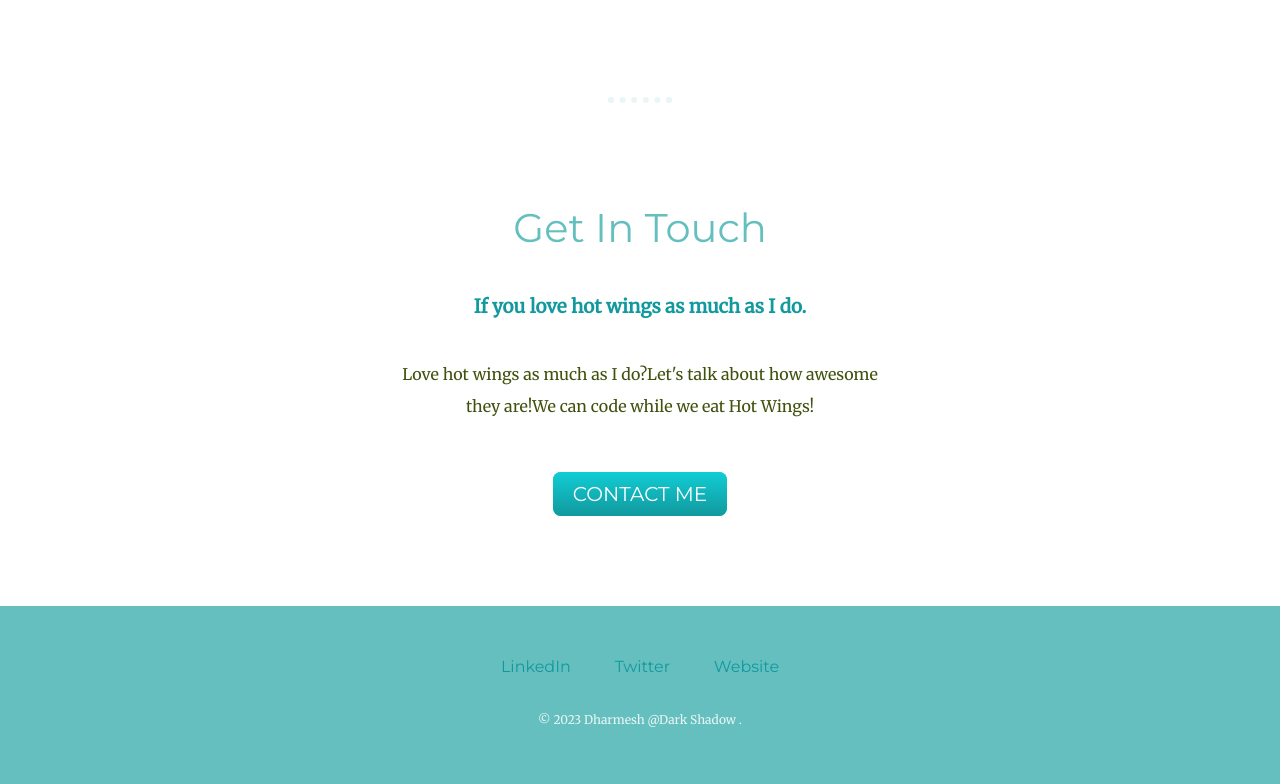
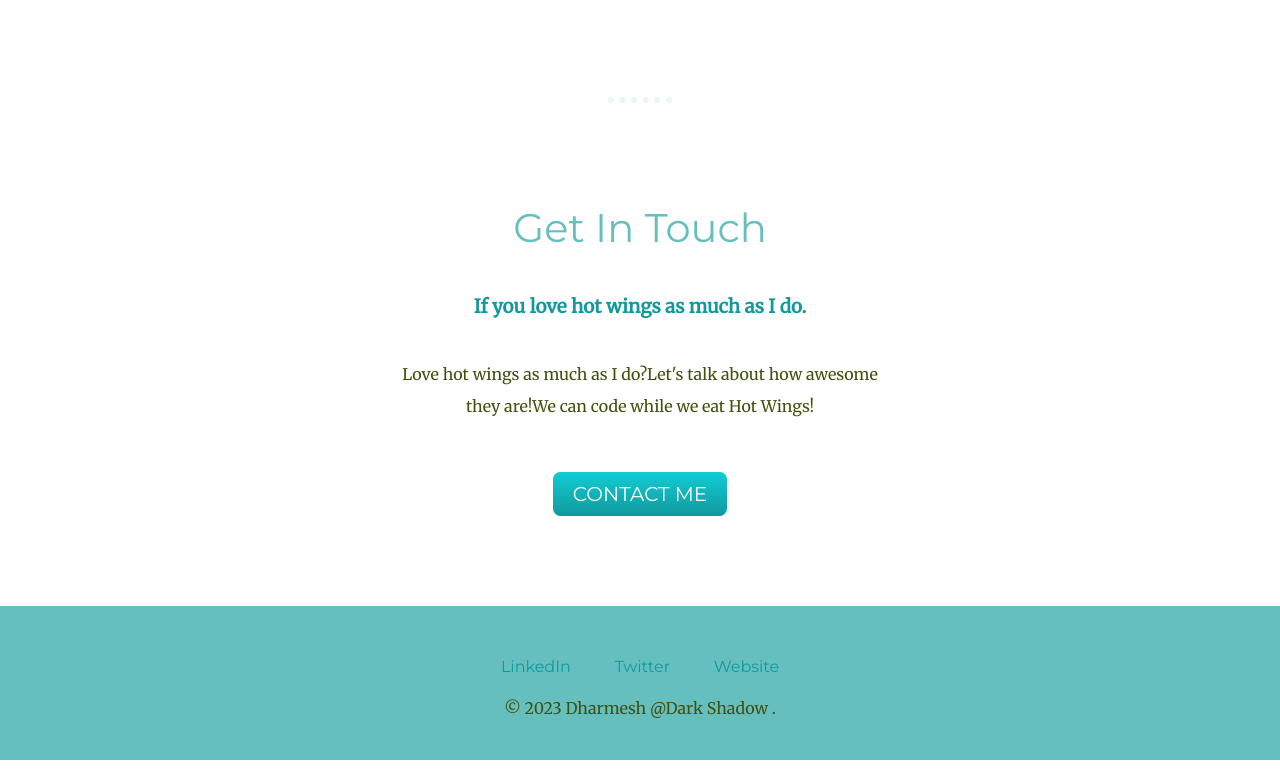
Before and after one commit to Dharmesh008/personal-Web, a plain HTML site: page index.html in a window 1280 px wide. Shown: the part 2086-2870 px from the top of the page. After the commit the page ends 2846 px from the top, so only its background shows below. Drawn offline with Linux system fonts and the light colour scheme; files that its build step writes are made by us from their sources; files whose address does not match are found by name.

Commit message:
new update

```diff
--- a/styles.css
+++ b/styles.css
@@ -81,11 +81,7 @@ a:hover{
 
 }
 
-.copyright{
-    color: #EAF6F6;
-    font-size: 0.75rem;
-    padding: 20px 0;
-}
+
 
 .bottom-cloud{
     position: absolute;
```
